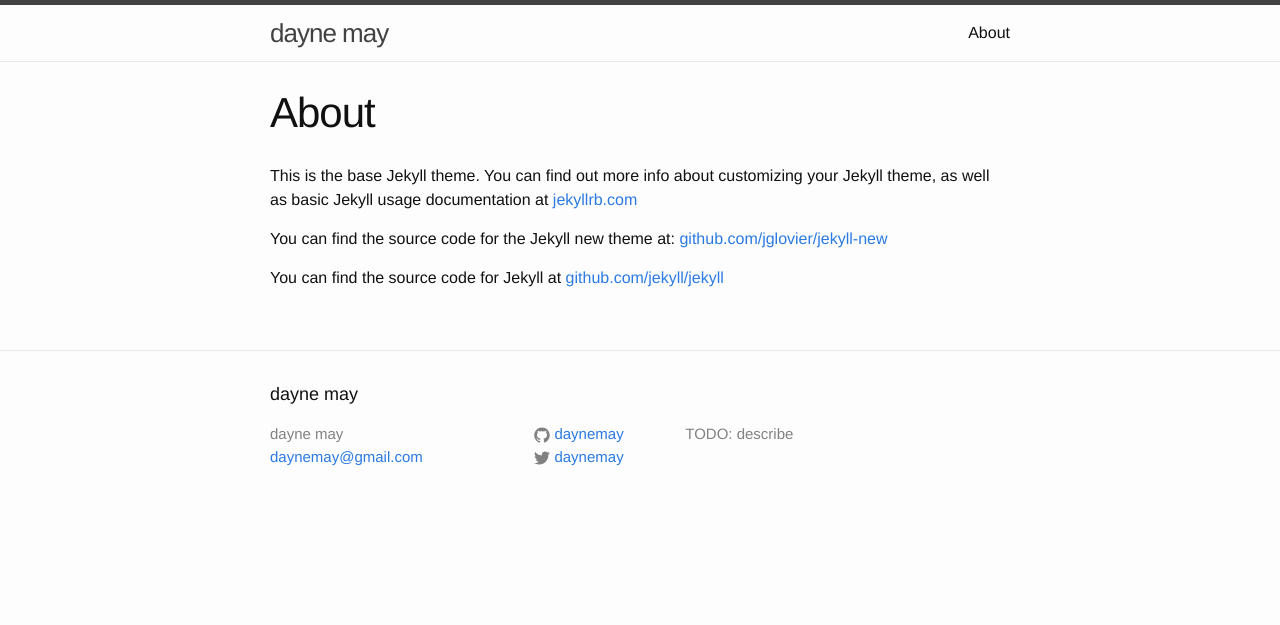
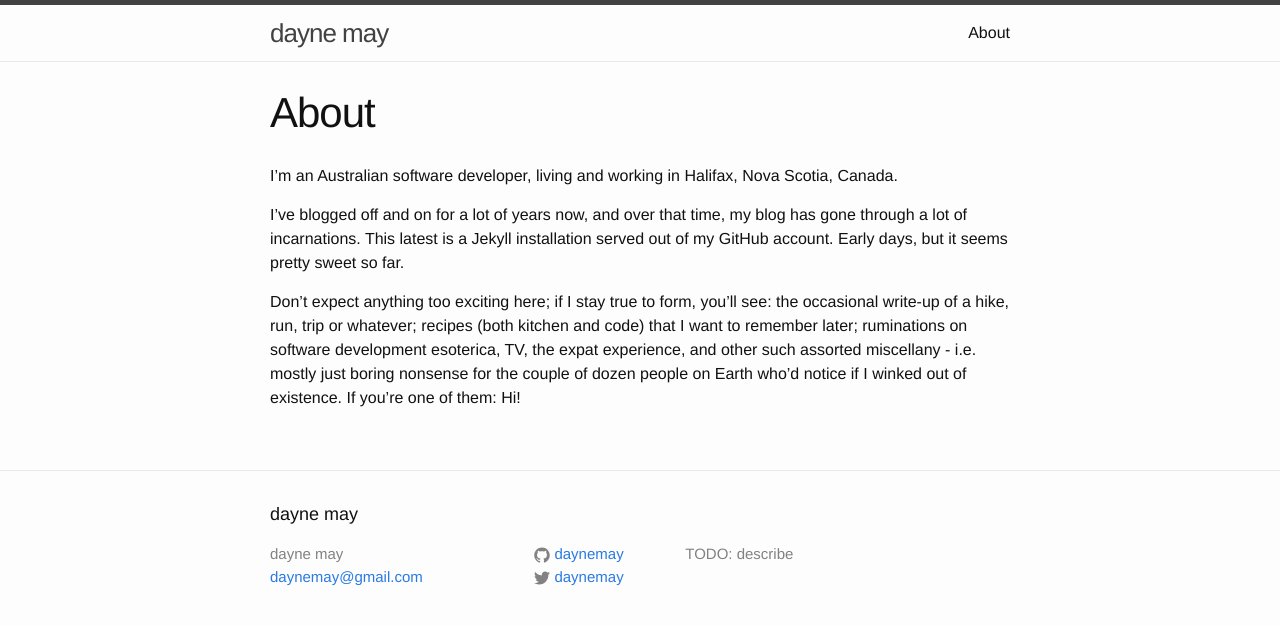
Before and after one commit to daynemay/daynemay.github.io, a Jekyll site: the page built from about.md, in a window 1280 px wide. Shown: the top 625 px of the page. Built offline with Jekyll 4.4.1, drawn with Linux system fonts in a browser that asks for light colours.

Commit message:
Initial about.md

```diff
--- a/about.md
+++ b/about.md
@@ -4,8 +4,8 @@ title: About
 permalink: /about/
 ---
 
-This is the base Jekyll theme. You can find out more info about customizing your Jekyll theme, as well as basic Jekyll usage documentation at [jekyllrb.com](http://jekyllrb.com/)
+I'm an Australian software developer, living and working in Halifax, Nova Scotia, Canada.
 
-You can find the source code for the Jekyll new theme at: [github.com/jglovier/jekyll-new](https://github.com/jglovier/jekyll-new)
+I've blogged off and on for a lot of years now, and over that time, my blog has gone through a lot of incarnations. This latest is a Jekyll installation served out of my GitHub account. Early days, but it seems pretty sweet so far.
 
-You can find the source code for Jekyll at [github.com/jekyll/jekyll](https://github.com/jekyll/jekyll)
+Don't expect anything too exciting here; if I stay true to form, you'll see: the occasional write-up of a hike, run, trip or whatever; recipes (both kitchen and code) that I want to remember later; ruminations on software development esoterica, TV, the expat experience, and other such assorted miscellany - i.e. mostly just boring nonsense for the couple of dozen people on Earth who'd notice if I winked out of existence. If you're one of them: Hi!
```
